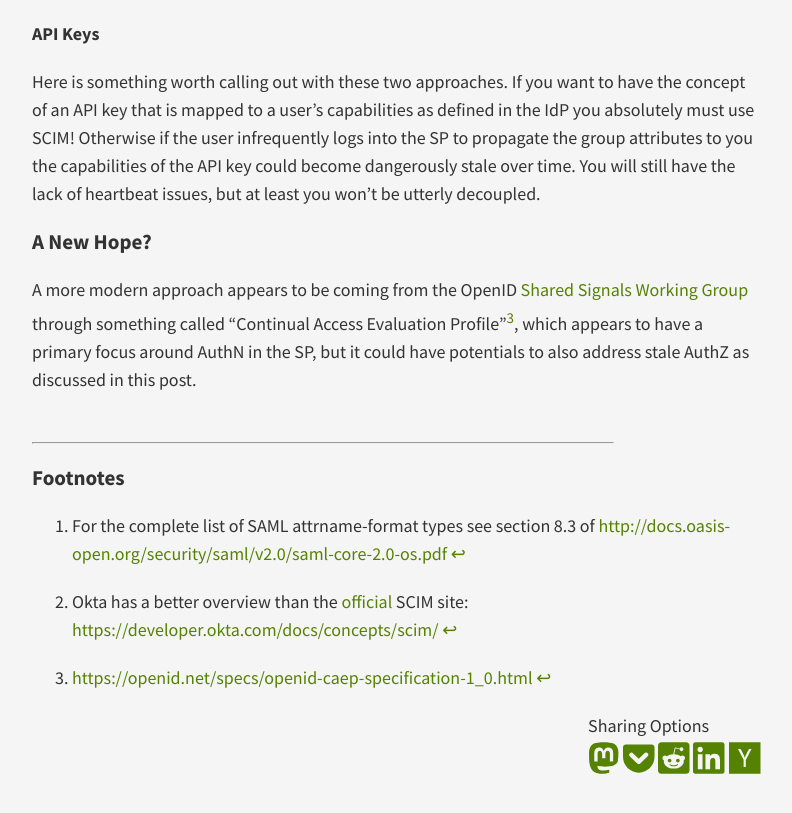
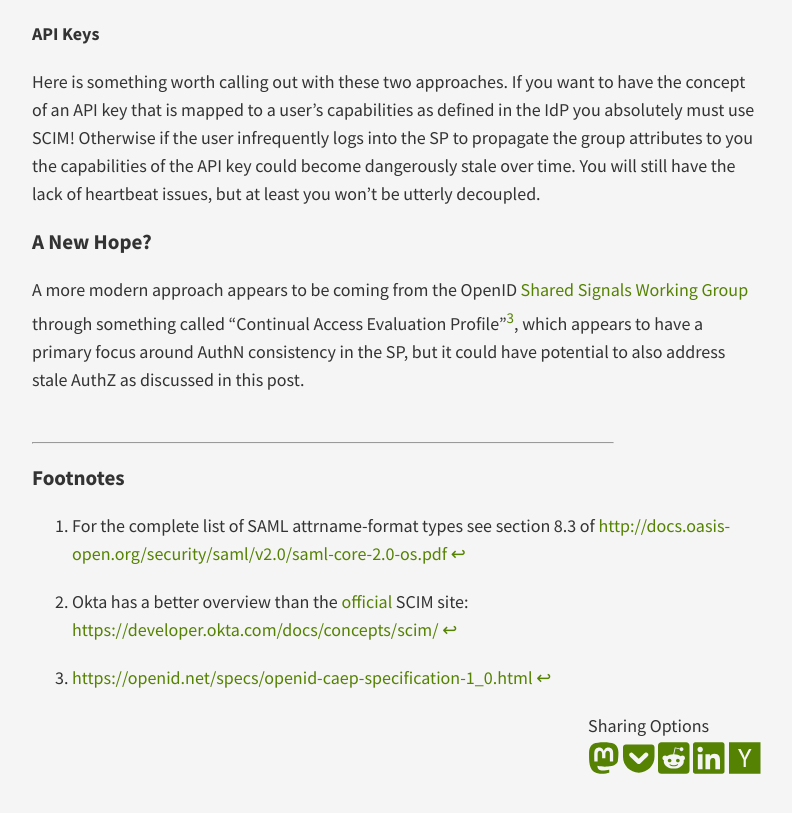
Before and after one commit to joekir/joekir.github.io, a Jekyll site: the page built from _posts/2024-03-14-saml-group-attributes-scim-and-shortcomings.md, in a window 1280 px wide and 900 px high, scrolled down 2274 px. Shown: the top 813 px of the window, without its empty margins (244-1036 px from the left). Built offline with Jekyll 4.4.1, drawn with Linux system fonts in a browser that asks for light colours; comment, search, counter and statistics services are not loaded.

Commit message:
fix typo

```diff
--- a/_posts/2024-03-14-saml-group-attributes-scim-and-others.md
+++ b/_posts/2024-03-14-saml-group-attributes-scim-and-shortcomings.md
@@ -61,7 +61,7 @@ Here is something worth calling out with these two approaches. If you want to ha
 
 ### A New Hope?
 
-A more modern approach appears to be coming from the OpenID [Shared Signals Working Group](https://openid.net/wg/sharedsignals/) through something called "Continual Access Evaluation Profile"[^3], which appears to have a primary focus around AuthN in the SP, but it could have potentials to also address stale AuthZ as discussed in this post.
+A more modern approach appears to be coming from the OpenID [Shared Signals Working Group](https://openid.net/wg/sharedsignals/) through something called "Continual Access Evaluation Profile"[^3], which appears to have a primary focus around AuthN consistency in the SP, but it could have potential to also address stale AuthZ as discussed in this post.
 <br/>
 <br/>
 
```
